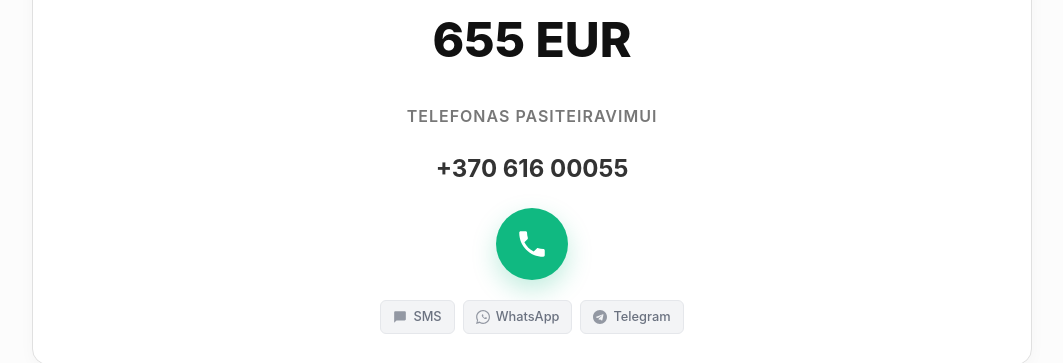
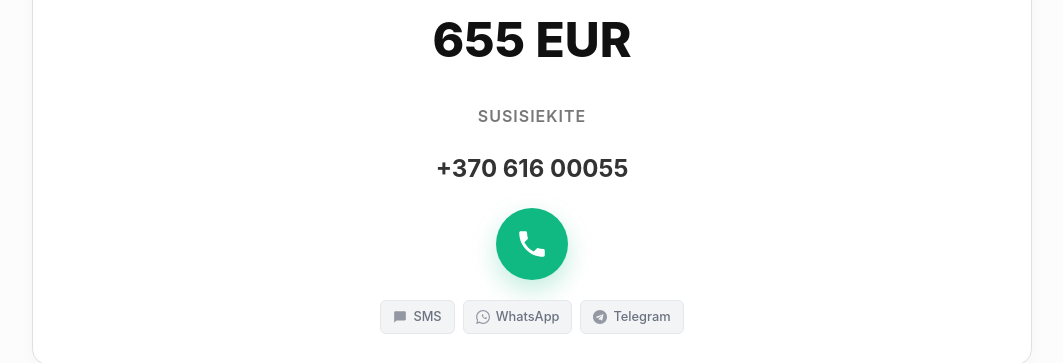
Before and after one commit to mruslys/ruslys.lt, a Jekyll site: the page built from parduodu/jk-gelme/index.html, in a window 1280 px wide. Shown: the part 1330-1693 px from the top of the page, without its empty margins (108-1171 px from the left). Built offline with Jekyll 4.4.1, drawn with Linux system fonts in a browser that asks for light colours.

Commit message:
Update gallery.html

```diff
--- a/_layouts/gallery.html
+++ b/_layouts/gallery.html
@@ -87,7 +87,7 @@
             <!-- Kontaktai -->
             {% if site.phone %}
             <div class="content-box">
-                <div class="section-label">Telefonas pasiteiravimui</div>
+                <div class="section-label">Susisiekite</div>
                 {% include phone-box.html %}
             </div>
             {% endif %}
```
